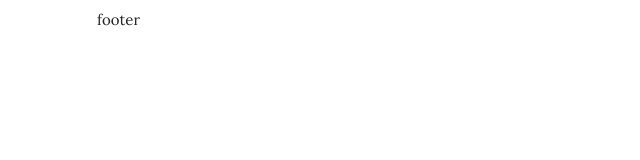
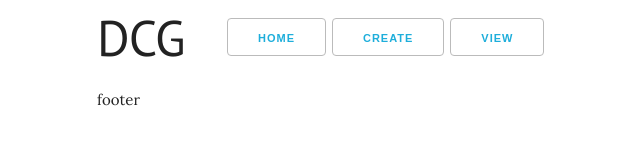
Before and after one commit to nickuhn/dream_car_garage, a website: page public/view.html in a window 1280 px wide. Shown: the whole page, without its empty margins (63-703 px from the left). Drawn offline with nearby package versions, Linux system fonts and the light colour scheme.

Commit message:
Fixed nav links

```diff
--- a/public/view.html
+++ b/public/view.html
@@ -14,6 +14,18 @@
     <script src="app.js" type="text/javascript"></script>
   </head>
   <body>
+    <header class="container">
+      <div class="two columns">
+        <h1>DCG</h1>
+      </div>
+      <nav id="mainNav" class="ten columns">
+        <ul>
+          <li><button class="button home"><a href="index.html">Home</a></button></li>
+          <li><button class="button create"><a href="create.html">Create</a></button></li>
+          <li><button class="button view"><a href="view.html">View</a></button></li>
+        </ul>
+      </nav>
+    </header>
     <main class="car-list container">
     </main>
   </body>
```
Also changed, not shown: public/create.html (+1 -1 lines), public/index.html (+2 -2 lines).
